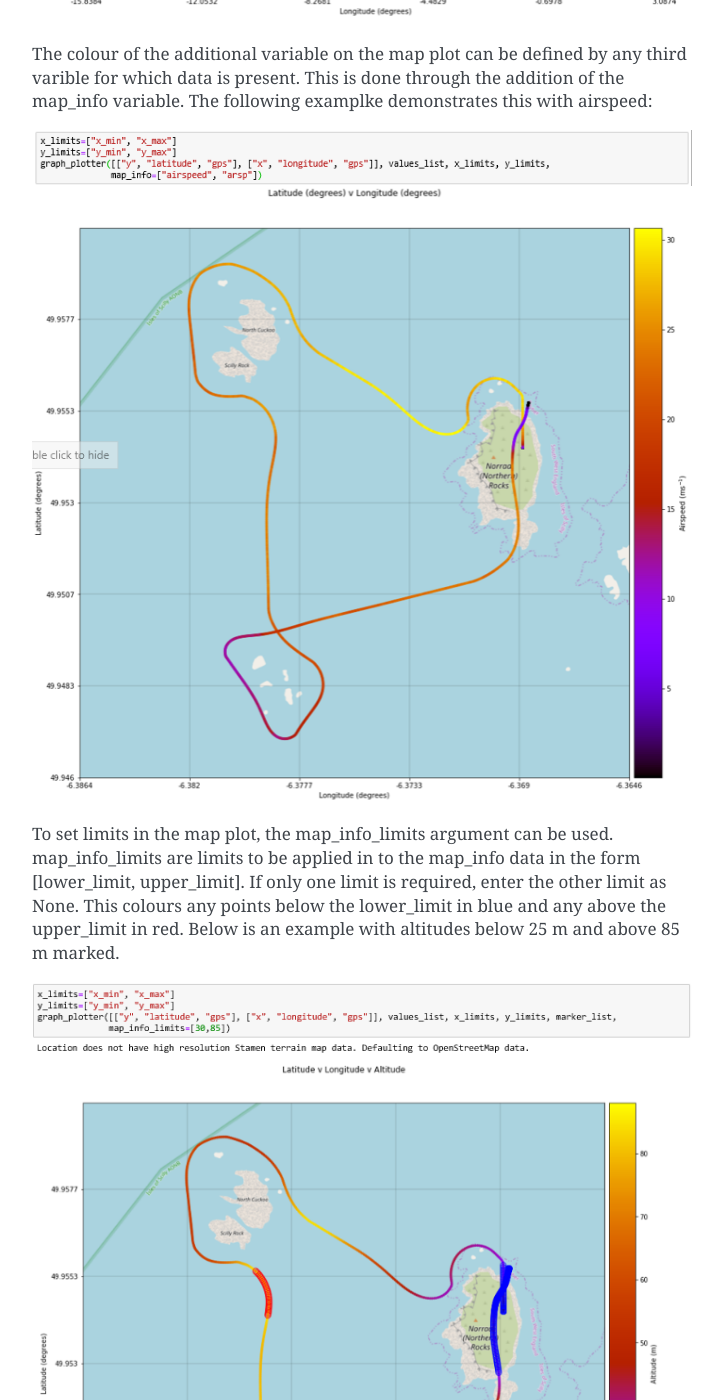
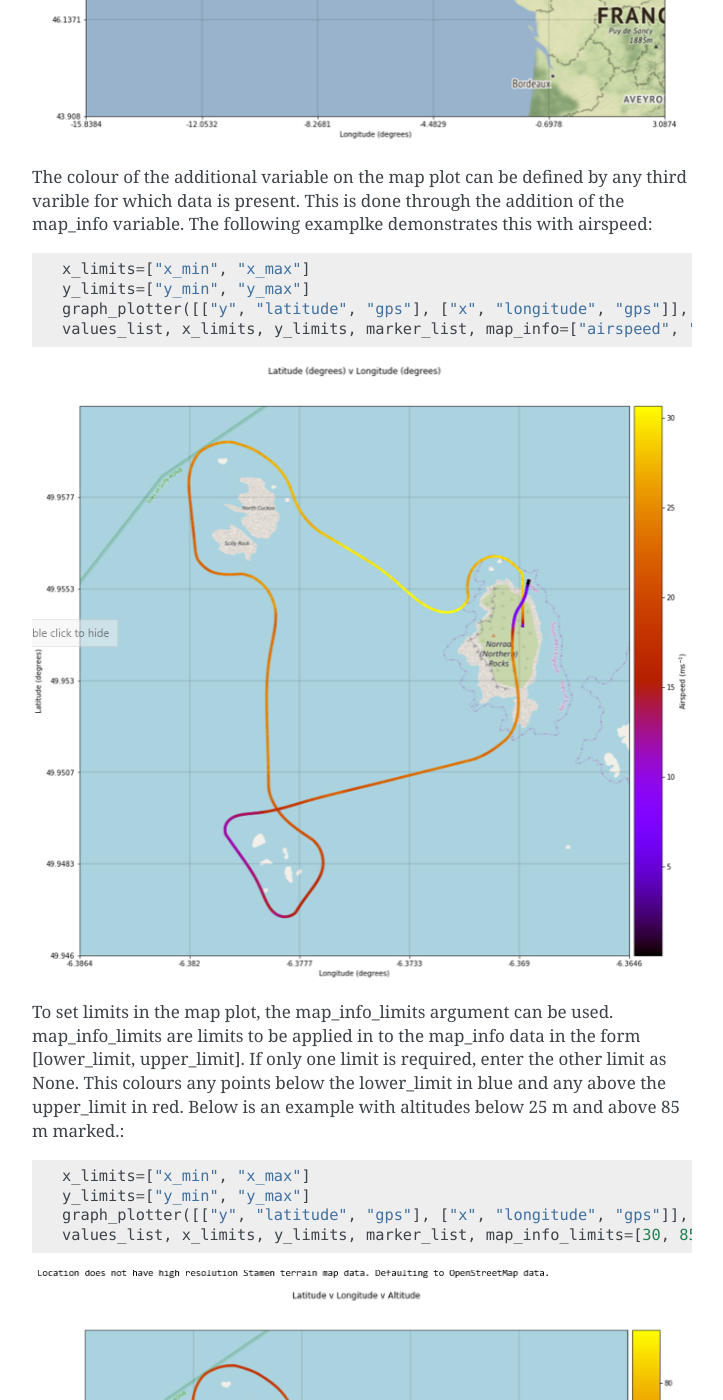
Before and after one commit to AdrianWeishaeupl/AutoFLpy, a Sphinx documentation site: the page built from docs/examples.rst, in a window 1280 px wide and 1400 px high, scrolled down 5235 px. Shown: the whole window, without its empty margins (388-1111 px from the left). Built offline with Sphinx 7.4.7, drawn with Linux system fonts in a browser that asks for light colours; pages that are not in the unit, such as notebooks, are missing from menus; some of the changed text lies outside the part shown.

Commit message:
Code sections added as text 2

```diff
--- a/docs/examples.rst
+++ b/docs/examples.rst
@@ -8,12 +8,12 @@
 
 Once AutoFLpy has been run, a Jupyter Notebook is generated. This can be opened using Jupyter Notebook and run to generate the requested graphs.
 
-The graph_plotter is used to plot simple data such as the following altitude plot: ::
+The graph_plotter is used to plot simple data such as the following altitude plot::
 
 	x_limits = ["x_min", "x_max"]
 	y_limits = ["y_min", "y_max"]
 	graph_plotter([["y", "altitude", "gps"], ["x", "time", "gps"]],
-				  values_list, x_limits, y_limits, marker_list)
+	values_list, x_limits, y_limits, marker_list)
 
 .. image:: images/Ex_alt_v_time_1.png
 	:width: 900
@@ -25,7 +25,7 @@
 	x_limits = [45, 90]
 	y_limits = [30, 85]
 	graph_plotter([["y", "altitude", "gps"], ["x", "time", "gps"]],
-				  values_list, x_limits, y_limits, marker_list)
+	values_list, x_limits, y_limits, marker_list)
 
 .. image:: images/Ex_alt_v_time_2.png
 	:width: 900
@@ -37,8 +37,8 @@
 	x_limits=["x_min", "x_max"]
 	y_limits=["y_min", "y_max"]
 	graph_plotter([["y", "altitude", "gps"], ["y", "groundspeed", "gps"],
-				  ["x", "time", "gps"]], values_list, x_limits, y_limits,
-				  marker_list)
+	["x", "time", "gps"]], values_list, x_limits, y_limits,
+	marker_list)
 
 
 .. image:: images/Ex_alt_v_time_3.png
@@ -52,9 +52,9 @@
 	y_limits_left=["y_min", "y_max"]
 	y_limits_right=["y_min", "y_max"]
 	legend_location=1
-	multiaxis_graph_plotter([["y", "airspeed", "arsp"], ["x", "time",	"arsp"]],
-							[["y", "altitude", "gps"], ["x", "time", "gps"]], values_list,
-							x_limits, y_limits_left, y_limits_right, marker_list, legend_location)
+	multiaxis_graph_plotter([["y", "airspeed", "arsp"], ["x", "time", "arsp"]],
+	[["y", "altitude", "gps"], ["x", "time", "gps"]], values_list,
+	x_limits, y_limits_left, y_limits_right, marker_list, legend_location)
 
 .. image:: images/Ex_arsp_alt_v_time_1.png
 	:width: 900
@@ -66,7 +66,7 @@
 	x_limits=["x_min", "x_max"]
 	y_limits=["y_min", "y_max"]
 	graph_plotter([["y", "altitude", "gps"], ["x", "time", "gps"]],
-				  values_list, x_limits, y_limits, marker_list, arm_data=True)
+	values_list, x_limits, y_limits, marker_list, arm_data=True)
 
 .. image:: images/Ex_alt_v_time_4.png
 	:width: 900
@@ -84,12 +84,12 @@
 Plotting Maps
 -------------
 
-This is a special feature of the graph plotter and allows for a top down visualisation of the flight and surrounding area. To activate this feature, plot latitude against longitude. Two maps will be generated, one of the immediate flight area and one of the region:
+This is a special feature of the graph plotter and allows for a top down visualisation of the flight and surrounding area. To activate this feature, plot latitude against longitude. Two maps will be generated, one of the immediate flight area and one of the region::
 
-.. image:: images/Ex_map_1_code.png
-	:width: 900
-	:align: center
-	:alt: Image of input to the graph plotter to gerenate a map.
+	x_limits=["x_min", "x_max"]
+	y_limits=["y_min", "y_max"]
+	graph_plotter([["y", "latitude", "gps"], ["x", "longitude", "gps"]],
+	values_list, x_limits, y_limits, marker_list)
 
 .. image:: images/SITL_flight_map.png
 	:width: 900
@@ -101,31 +101,36 @@
 	:align: center
 	:alt: Image of zoomed in map generated using Software In The Loop.
 
-The scale of the second plot can be changed through the addition of the scale variable:
+The scale of the second plot can be changed through the addition of the scale variable::
 
-.. image:: images/Ex_map_2_code.png
-	:width: 900
-	:align: center
-	:alt: Image of input to the graph plotter to gerenate a map with a scale defined.
+	x_limits=["x_min", "x_max"]
+	y_limits=["y_min", "y_max"]
+	graph_plotter([["y", "latitude", "gps"], ["x", "longitude", "gps"]],
+	values_list, x_limits, y_limits, marker_list, scale=0.001)
 
 .. image:: images/SITL_flight_map_out_2.png
 	:width: 900
 	:align: center
 	:alt: Image of zoomed in map generated using Software In The Loop.
 
-The colour of the additional variable on the map plot can be defined by any third varible for which data is present. This is done through the addition of the map_info variable. The following examplke demonstrates this with airspeed:
+The colour of the additional variable on the map plot can be defined by any third varible for which data is present. This is done through the addition of the map_info variable. The following examplke demonstrates this with airspeed::
 
-.. image:: images/Ex_map_3_code.png
-	:width: 900
-	:align: center
-	:alt: Image of input to the graph plotter to gerenate a map with airspeed on the colour axes.
+	x_limits=["x_min", "x_max"]
+	y_limits=["y_min", "y_max"]
+	graph_plotter([["y", "latitude", "gps"], ["x", "longitude", "gps"]],
+	values_list, x_limits, y_limits, marker_list, map_info=["airspeed", "arsp"])
 
 .. image:: images/SITL_flight_map_3.png
 	:width: 900
 	:align: center
 	:alt: Image of zoomed in map generated using Software In The Loop showing airspeed on the colour axes.
 
-To set limits in the map plot, the map_info_limits argument can be used. map_info_limits are limits to be applied in to the map_info data in the form [lower_limit, upper_limit]. If only one limit is required, enter the other limit as None. This colours any points below the lower_limit in blue and any above the upper_limit in red. Below is an example with altitudes below 25 m and above 85 m marked.
+To set limits in the map plot, the map_info_limits argument can be used. map_info_limits are limits to be applied in to the map_info data in the form [lower_limit, upper_limit]. If only one limit is required, enter the other limit as None. This colours any points below the lower_limit in blue and any above the upper_limit in red. Below is an example with altitudes below 25 m and above 85 m marked.::
+
+	x_limits=["x_min", "x_max"]
+	y_limits=["y_min", "y_max"]
+	graph_plotter([["y", "latitude", "gps"], ["x", "longitude", "gps"]],
+	values_list, x_limits, y_limits, marker_list, map_info_limits=[30, 85])
 
 .. image:: images/SITL_flight_map_4.png
 	:width: 900
```
Also changed, not shown: docs/images/Ex_map_1_code.png (deleted), docs/images/Ex_map_2_code.png (deleted), docs/images/Ex_map_3_code.png (deleted), docs/images/SITL_flight_map_4.png.
